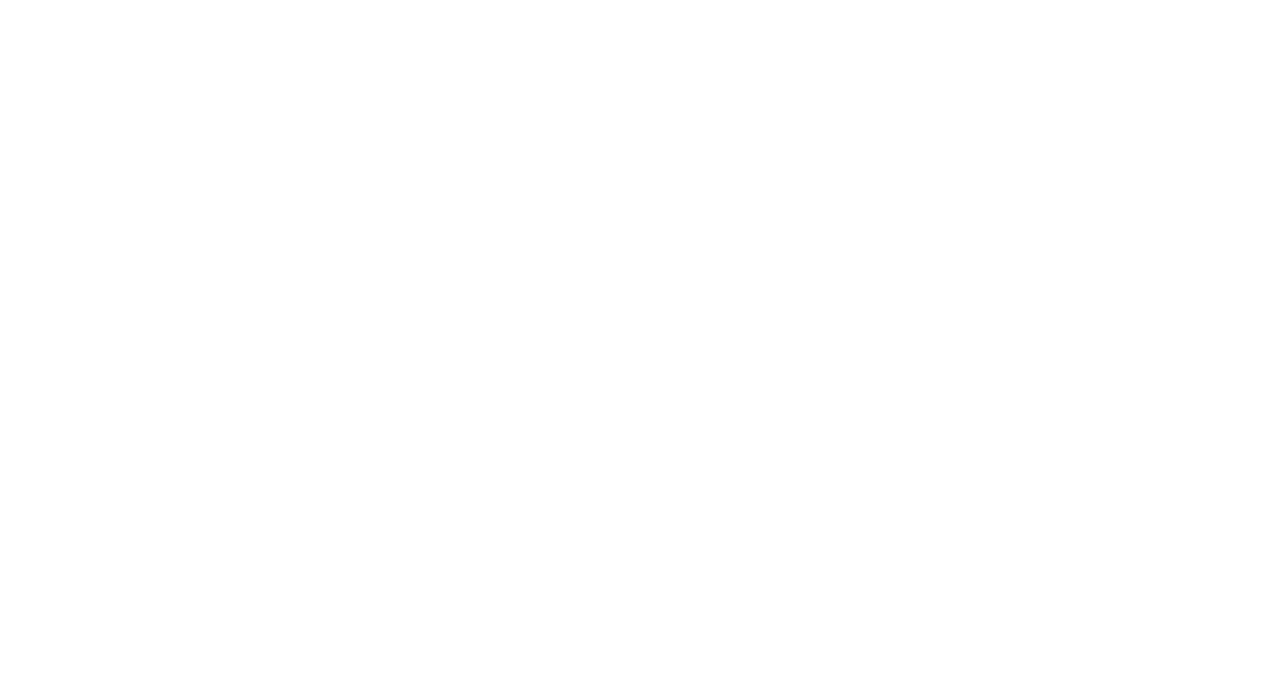
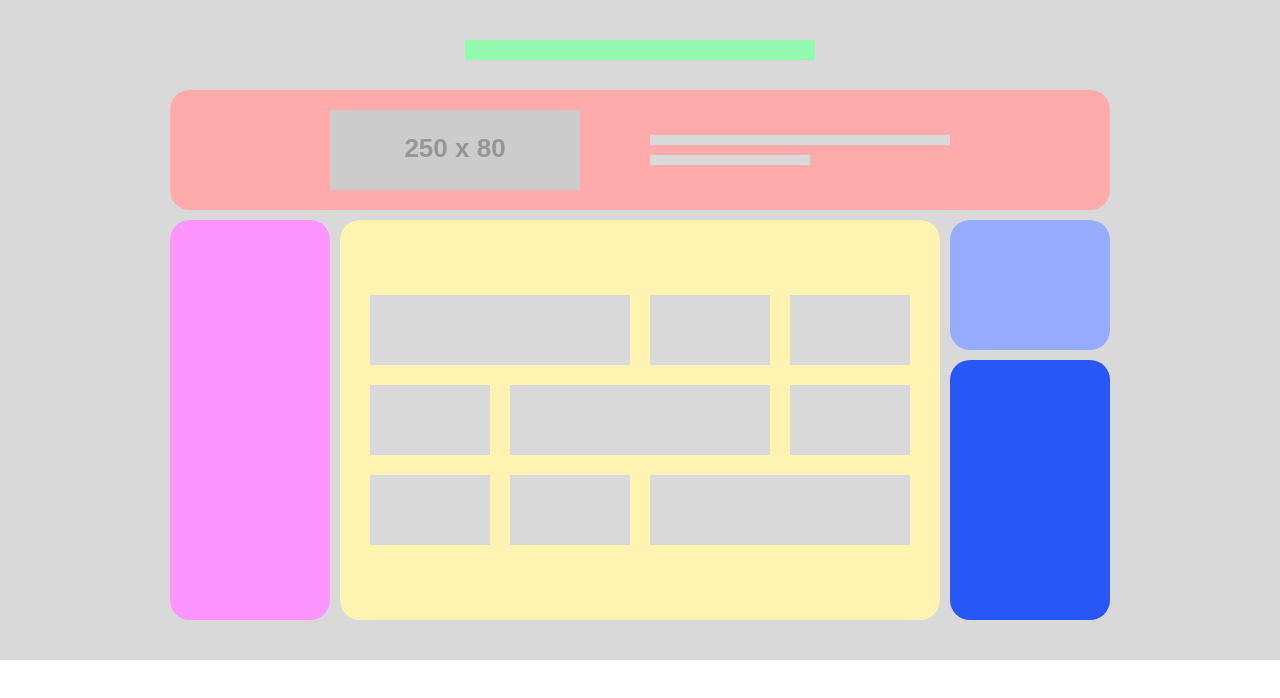
Before and after one commit to Prad1K/html-css-practice, a plain HTML site: page block-05-01-grid/index.html in a window 1280 px wide. Drawn offline with Linux system fonts and the light colour scheme; placeholder pictures from the web are drawn by us.

Commit message:
feat: build news layout with CSS Grid

```diff
--- a/block-05-01-grid/css/base.css
+++ b/block-05-01-grid/css/base.css
@@ -1,8 +1,10 @@
 * {
   box-sizing: border-box;
+  margin: 0;
+  padding: 0;
 }
 
 body {
-  font-family: "arisl", sans-serif;
+  font-family: "arial", sans-serif;
   margin: 0;
 }
--- a/block-05-01-grid/css/style.css
+++ b/block-05-01-grid/css/style.css
@@ -0,0 +1,98 @@
+.news {
+  background-color: #d9d9d9;
+  padding: 40px 0;
+}
+
+.news__title {
+  background-color: #93fbb0;
+  width: 350px;
+  height: 20px;
+  margin: 0 auto 30px;
+}
+
+.news__wrapper {
+  width: 940px;
+  margin: 0 auto;
+  display: grid;
+  grid-template-columns: 160px 1fr 160px;
+  gap: 10px;
+}
+
+.news__banner {
+  background-color: #ffabab;
+  height: 120px;
+  padding: 20px;
+  border-radius: 20px;
+  grid-column: 1 / -1;
+  display: grid;
+  grid-template-columns: 250px 300px;
+  gap: 70px;
+  justify-content: center;
+  align-items: center;
+}
+
+.news__banner-inner {
+  display: grid;
+  gap: 10px;
+}
+
+.news__banner-descr {
+  width: 300px;
+  height: 10px;
+  background-color: #d9d9d9;
+}
+
+.news__banner-link {
+  display: block;
+  width: 160px;
+  height: 10px;
+  background-color: #d9d9d9;
+}
+
+.news__nav {
+  height: 400px;
+  background-color: #fc95fe;
+  border-radius: 20px;
+  grid-column: 1 / 2;
+  grid-row: 2 / 4;
+}
+
+.news__content {
+  background-color: #fff3b1;
+  border-radius: 20px;
+  padding: 75px 30px;
+  grid-column: 2 / 3;
+  grid-row: 2 / 4;
+}
+
+.news__content-list {
+  list-style-type: none;
+  display: grid;
+  grid-template-columns: repeat(4, 1fr);
+  gap: 20px;
+}
+
+.news__content-item--size-flat {
+  grid-column: span 2;
+}
+
+.gallery-card {
+  width: 100%;
+  height: 70px;
+  background-color: #d9d9d9;
+}
+
+.news__ad {
+  background-color: #96adff;
+  border-radius: 20px;
+  height: 130px;
+  grid-column: 3 / 4;
+  grid-row: 2 / 3;
+}
+
+.news__ad--size-xl {
+  height: 260px;
+  background-color: #2956f7;
+  grid-column: 3 / 4;
+  grid-row: 3 / 4;
+}
--- a/block-05-01-grid/index.html
+++ b/block-05-01-grid/index.html
@@ -10,7 +10,52 @@
 </head>
 
 <body>
-
+  <section class="news">
+    <h2 class="news__title"></h2>
+    <div class="news__wrapper">
+      <div class="news__banner">
+        <img class="news__banner-img" width="250" height="80" src="https://placehold.co/250x80" alt="news-banner">
+        <div class="news__banner-inner">
+          <p class="news__banner-descr"></p>
+          <a class="news__banner-link" href="#"></a>
+        </div>
+      </div>
+      <aside class="news__nav"></aside>
+      <div class="news__content">
+        <ul class="news__content-list">
+          <li class="news__content-item news__content-item--size-flat">
+            <div class="gallery-card"></div>
+          </li>
+          <li class="news__content-item">
+            <div class="gallery-card"></div>
+          </li>
+          <li class="news__content-item">
+            <div class="gallery-card"></div>
+          </li>
+          <li class="news__content-item">
+            <div class="gallery-card"></div>
+          </li>
+          <li class="news__content-item news__content-item--size-flat">
+            <div class="gallery-card"></div>
+          </li>
+          <li class="news__content-item">
+            <div class="gallery-card"></div>
+          </li>
+          <li class="news__content-item">
+            <div class="gallery-card"></div>
+          </li>
+          <li class="news__content-item">
+            <div class="gallery-card"></div>
+          </li>
+          <li class="news__content-item news__content-item--size-flat">
+            <div class="gallery-card"></div>
+          </li>
+        </ul>
+      </div>
+      <div class="news__ad"></div>
+      <div class="news__ad news__ad--size-xl"></div>
+    </div>
+  </section>
 </body>
 
 </html>
```
